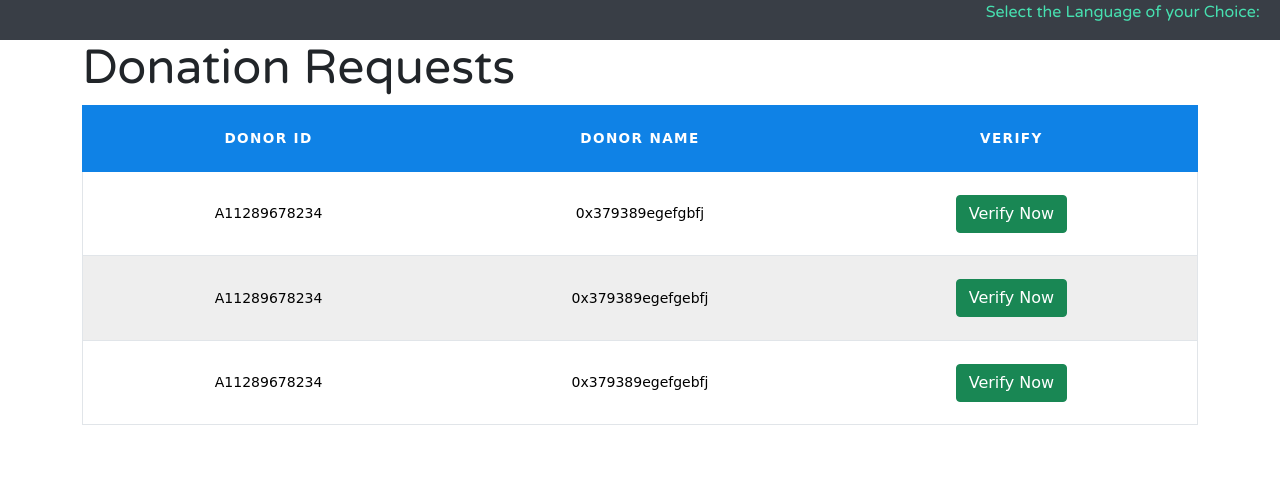
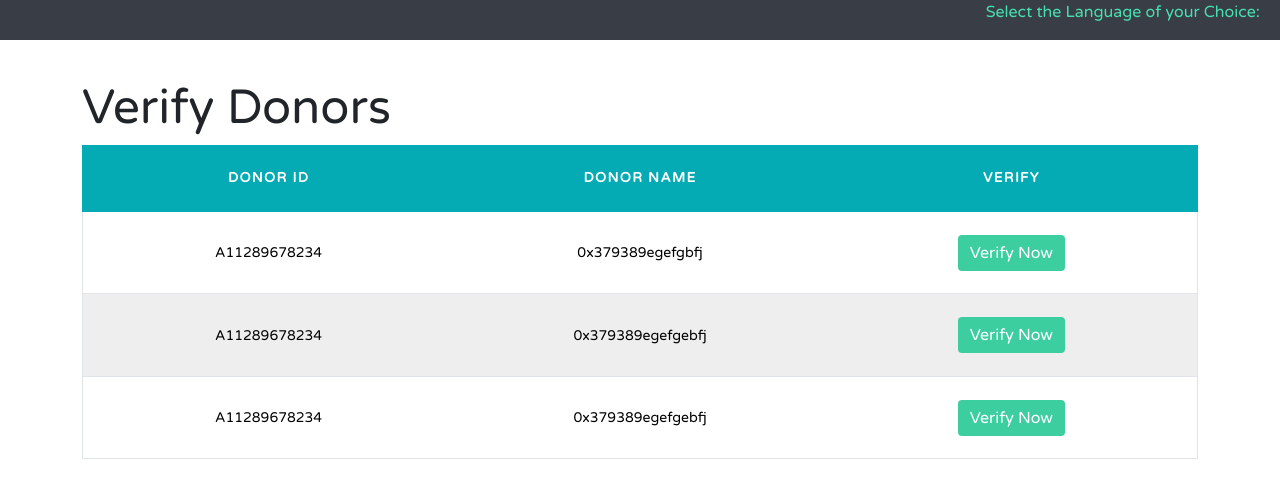
Before and after one commit to niksm7/Yodha, a Django app: template templates/hospital/hospitalverifydonor.html in a window 1280 px wide. Shown: the part 100-598 px from the top of the page. Run offline with Django 3.2, Linux system fonts and the light colour scheme; the template is opened without the code that fills it, so the values that code supplies are empty; some libraries are stand-ins or nearby versions.

Commit message:
hospital ui

```diff
--- a/media/css/hospitalverifydonor.css
+++ b/media/css/hospitalverifydonor.css
@@ -30,7 +30,7 @@ table tr {
 }
 
 table thead tr:first-child {
-    border: 1px solid #0f82e6;
+    border: 1px solid #04ABB5;
 }
 
 table th,
@@ -39,7 +39,7 @@ table td {
     text-align: center;
     /* color: #9da9b9; */
     font-size: 14px;
-    font-family: cursive;
+    font-family: inherit;
 }
 
 table td:nth-child(4) {
@@ -50,8 +50,9 @@ table th {
     font-size: .85em;
     letter-spacing: .1em;
     text-transform: uppercase;
-    background: #0f82e6;
+    background-color: #04ABB5;
     color: #FFF;
+    border: none;
 }
 
 table tbody tr td .btn-invoice {
--- a/templates/hospital/hospitaladd.html
+++ b/templates/hospital/hospitaladd.html
@@ -5,6 +5,7 @@
 
 
 <div class="container-fluid wrapper">
+  <h1 class="display-5">Add Your Services</h1>
     <form class="form" action="" method="">
         <label>
       <input id="hname" type="text" placeholder="City Hospital" disabled>
--- a/templates/hospital/hospitalverifydonor.html
+++ b/templates/hospital/hospitalverifydonor.html
@@ -1,8 +1,8 @@
-{% extends 'basic.html' %} {% block basic_head %}
+{% extends 'basic.html' %} {% block basic_title %} Yodha :: Hospitals - Verify Donors {% endblock basic_title %} {% block basic_head %}
 <link rel="stylesheet" href="/media/css/hospitalverifydonor.css"> {% endblock basic_head %} {% block basic_body %}
 
 <div class="container">
-    <h1 class="display-5">Donation Requests</h1>
+    <h1 style="padding-top: 40px; padding-bottom: 2z0px;" class="display-5">Verify Donors</h1>
     <table class="donation">
         <thead>
             <tr>
@@ -16,19 +16,19 @@
                 <td>A11289678234</td>
                 <td>0x379389egefgbfj</td>
 
-                <td><button class="btn btn-success" data-bs-toggle="modal" data-bs-target="#detailsModal">Verify Now</button></td>
+                <td><button style="background-color:#3DCEA0; border: none;" class="btn btn-success" data-bs-toggle="modal" data-bs-target="#detailsModal">Verify Now</button></td>
             </tr>
             <tr>
                 <td>A11289678234</td>
                 <td>0x379389egefgebfj</td>
 
-                <td><button class="btn btn-success" data-bs-toggle="modal" data-bs-target="#detailsModal">Verify Now</button></td>
+                <td><button style="background-color:#3DCEA0; border: none;" class="btn btn-success" data-bs-toggle="modal" data-bs-target="#detailsModal">Verify Now</button></td>
             </tr>
             <tr>
                 <td>A11289678234</td>
                 <td>0x379389egefgebfj</td>
 
-                <td><button class="btn btn-success" data-bs-toggle="modal" data-bs-target="#detailsModal">Verify Now</button></td>
+                <td><button style="background-color:#3DCEA0; border: none;" class="btn btn-success" data-bs-toggle="modal" data-bs-target="#detailsModal">Verify Now</button></td>
             </tr>
         </tbody>
     </table>
@@ -57,7 +57,7 @@
                 </div>
             </div>
 
-            <button type="submit" class="btn btn-success">Verify this donor</button>
+            <button type="submit" style="background-color:#3DCEA0; border: none;" class="btn btn-success">Verify this donor</button>
         </div>
 
 
```
Also changed, not shown: media/css/hospitaladd.css (+4 -4 lines), media/css/hospitaldonationrequest.css (+4 -4 lines), templates/hospital/hospitaldonationrequest.html (+6 -9 lines).
